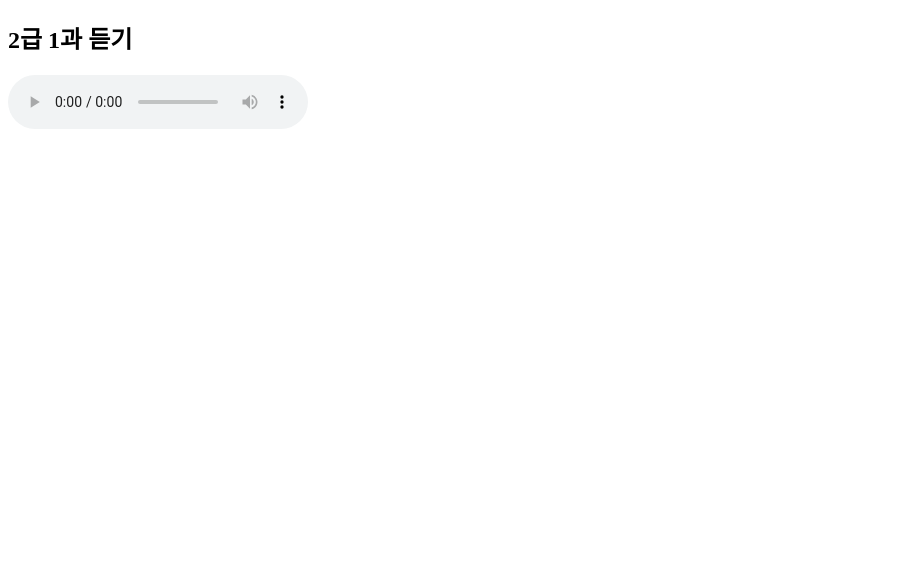
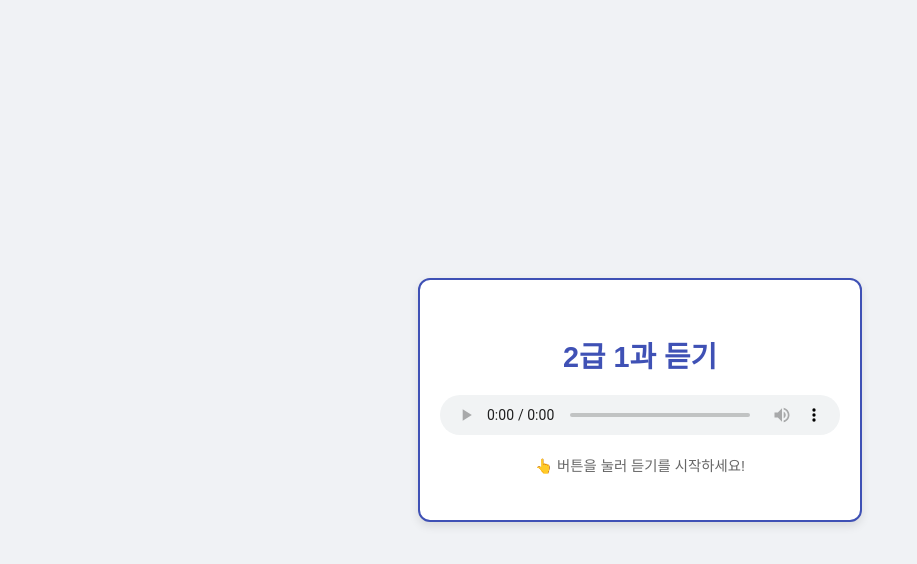
Before and after one commit to Junseok3608/korean_pcu_rank2, a plain HTML site: page lesson2-1.html in a window 1280 px wide. Shown: the whole page, without its empty margins (0-917 px from the left). Drawn offline with Linux system fonts and the light colour scheme.

Commit message:
testing design 2-1page

```diff
--- a/lesson2-1.html
+++ b/lesson2-1.html
@@ -2,13 +2,58 @@
 <html lang="ko">
   <head>
     <meta charset="UTF-8" />
+    <meta name="viewport" content="width=device-width, initial-scale=1.0" />
     <title>2급 1과 듣기</title>
+    <style>
+      body {
+        font-family: "Arial", sans-serif;
+        background-color: #f0f2f5;
+        margin: 0;
+        padding: 0;
+        display: flex;
+        flex-direction: column;
+        align-items: center;
+        justify-content: center;
+        height: 100vh;
+        text-align: center;
+      }
+
+      h2 {
+        color: #3f51b5;
+        margin-bottom: 20px;
+        font-size: 1.8em;
+      }
+
+      .player-container {
+        background-color: #ffffff;
+        border: 2px solid #3f51b5;
+        border-radius: 12px;
+        padding: 30px 20px;
+        box-shadow: 0 4px 10px rgba(0, 0, 0, 0.1);
+        max-width: 90%;
+        width: 400px;
+      }
+
+      audio {
+        width: 100%;
+        height: 40px;
+      }
+
+      .notice {
+        margin-top: 15px;
+        font-size: 0.9em;
+        color: #666;
+      }
+    </style>
   </head>
   <body>
-    <h2>2급 1과 듣기</h2>
-    <audio controls controlsList="nodownload">
-      <source src="lesson2-1.mp3" type="audio/mpeg" />
-      브라우저가 오디오를 지원하지 않습니다.
-    </audio>
+    <div class="player-container">
+      <h2>2급 1과 듣기</h2>
+      <audio controls controlsList="nodownload">
+        <source src="lesson2-1.mp3" type="audio/mpeg" />
+        브라우저가 오디오를 지원하지 않습니다.
+      </audio>
+      <p class="notice">👆 버튼을 눌러 듣기를 시작하세요!</p>
+    </div>
   </body>
 </html>
```
Also changed, not shown: index.html (+2 -2 lines).
